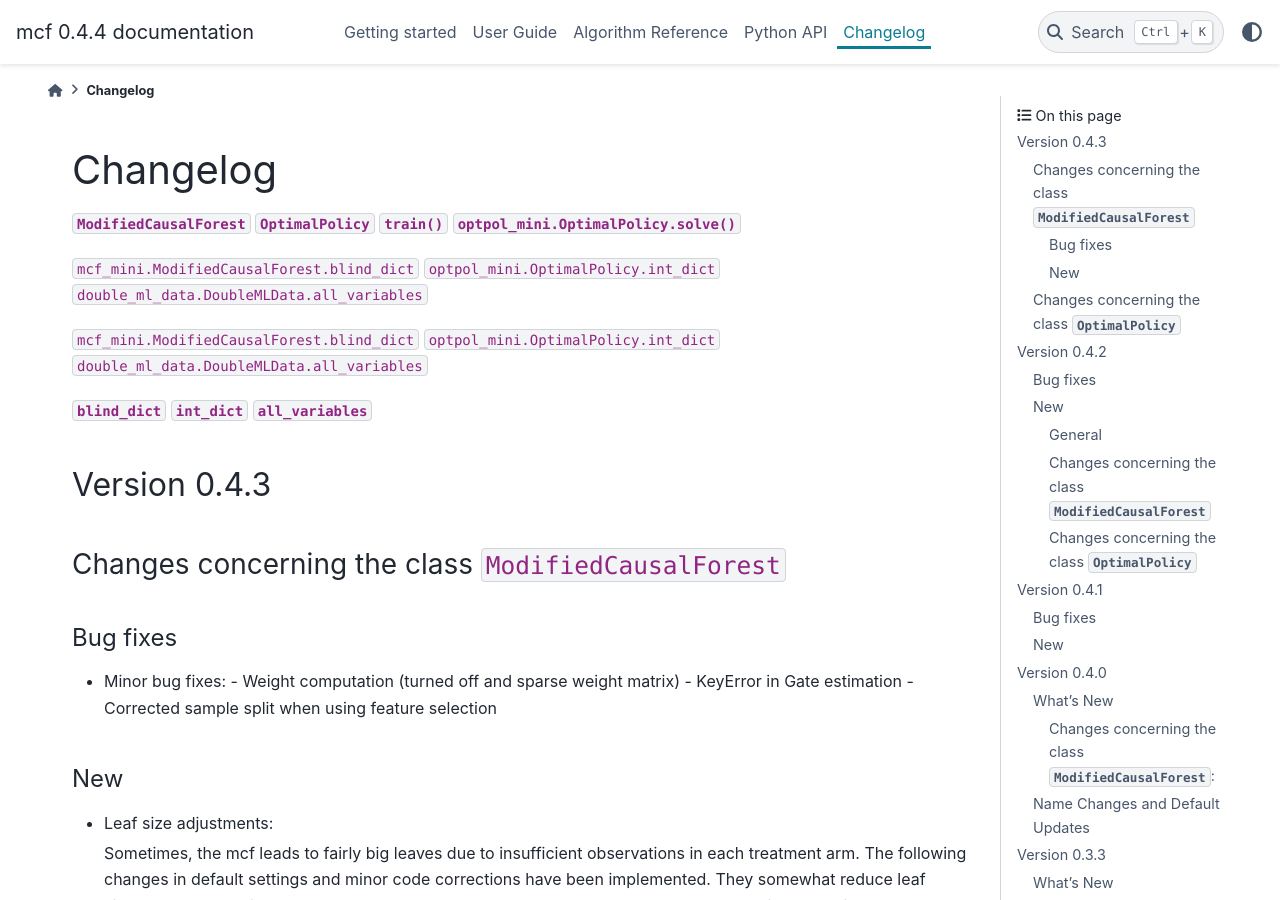
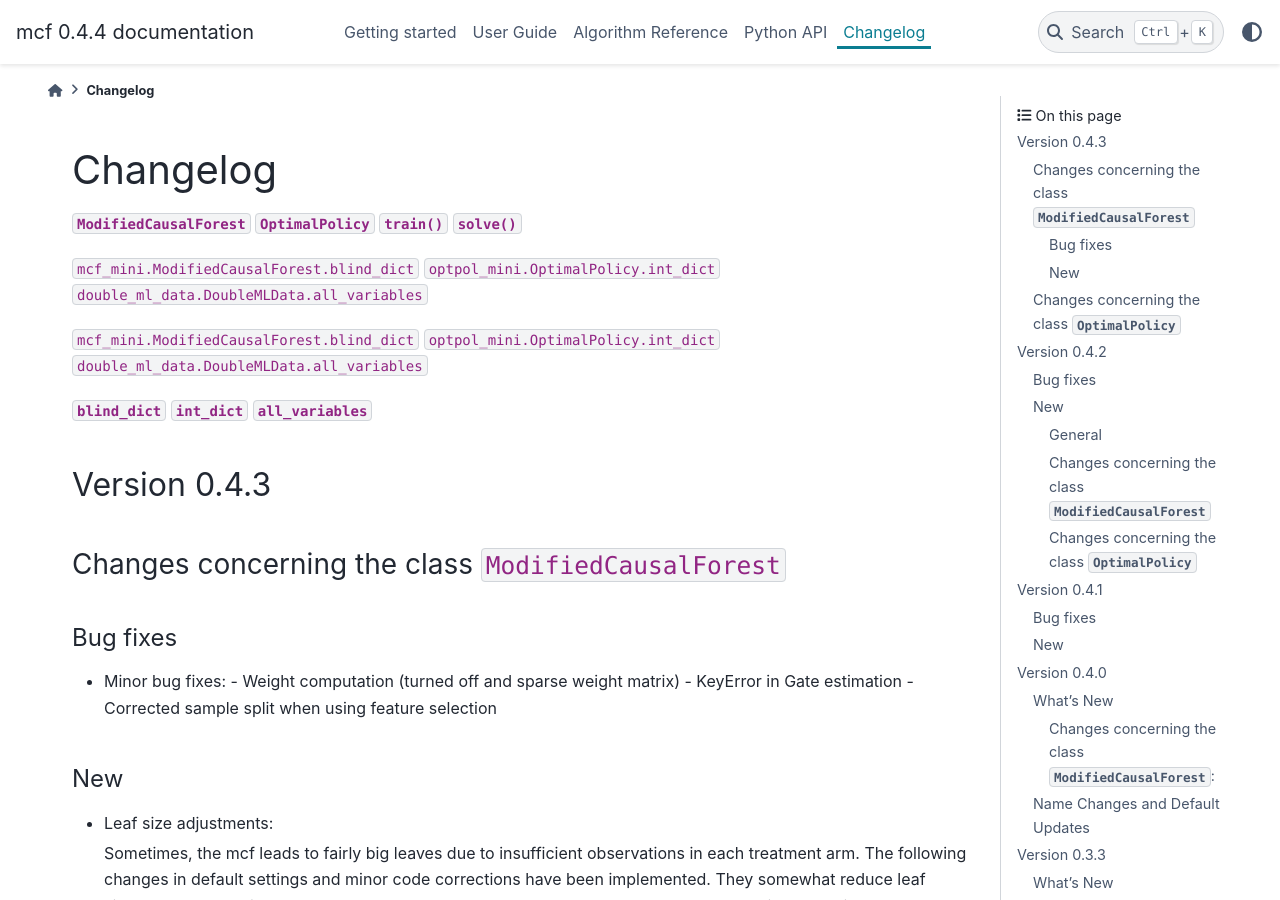
Before and after one commit to MCFpy/mcf, a Sphinx documentation site: the page built from docs/source/changelog.rst, in a window 1280 px wide and 900 px high. Built offline with Sphinx 7.4.7 and the PyData theme 0.15.4, drawn with Linux system fonts in a browser that asks for light colours; cross-references to code outside the pages are shown as plain code.

```diff
--- a/docs/source/changelog.rst
+++ b/docs/source/changelog.rst
@@ -21,7 +22,7 @@ Changelog
 :py:class:`~mcf_mini.ModifiedCausalForest`
 :py:class:`~optpol_mini.OptimalPolicy`
 :py:meth:`~mcf_mini.ModifiedCausalForest.train`
-:py:meth:`optpol_mini.OptimalPolicy.solve`
+:py:meth:`~optpol_mini.OptimalPolicy.solve`
 
 :py:property:`~mcf_mini.ModifiedCausalForest.blind_dict`
 :py:property:`~optpol_mini.OptimalPolicy.int_dict`
--- a/docs/source/python_api.rst
+++ b/docs/source/python_api.rst
@@ -126,3 +126,5 @@ Methods
 .. automethod:: OptimalPolicy.evaluate
 .. automethod:: OptimalPolicy.evaluate_multiple
 .. automethod:: OptimalPolicy.print_time_strings_all_steps
+
+.. automethod:: OptimalPolicy.int_dict
```
Also changed, not shown: other parts of docs/source/changelog.rst (+1 -0 lines).
